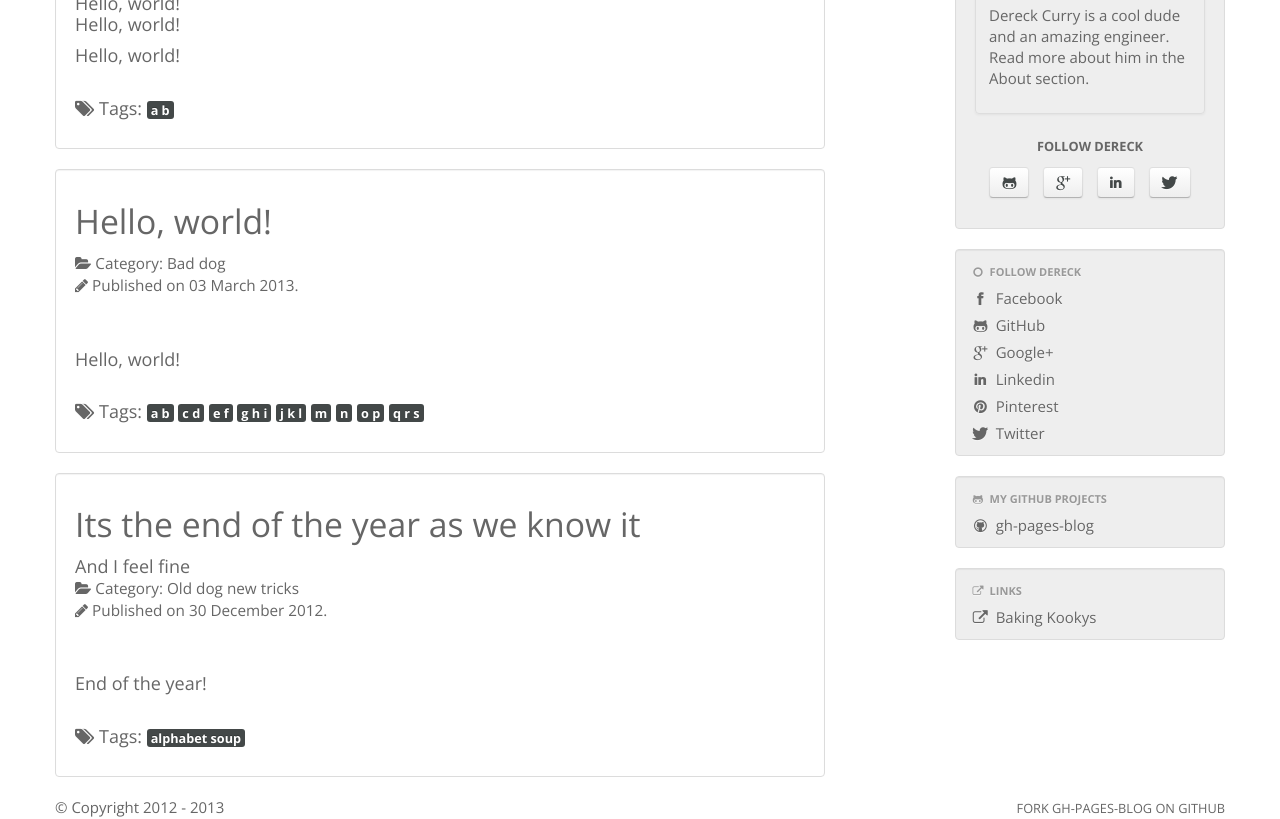
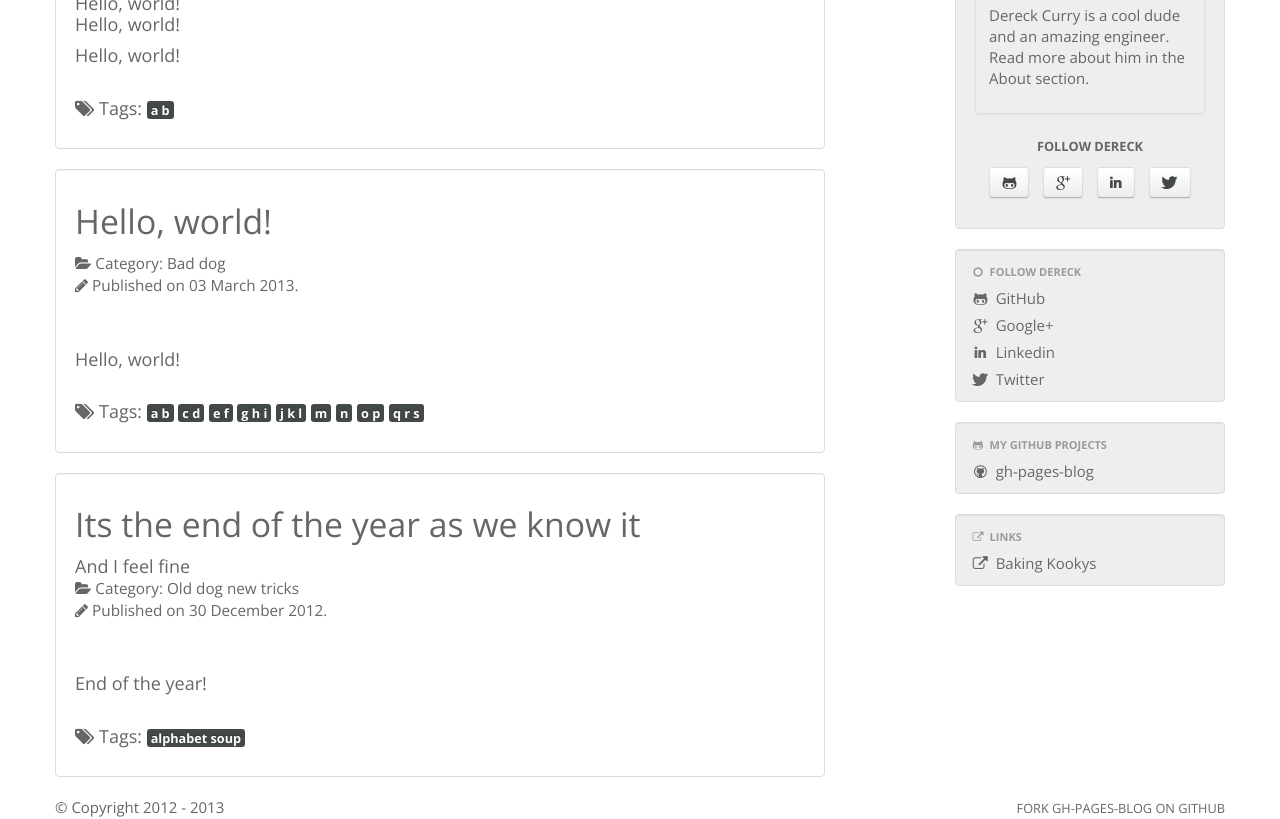
Before and after one commit to thedereck/thedereck.github.com, a Jekyll site: the page built from index.html, in a window 1280 px wide, cut to the strip 292-1111 px from the top of the page. Built offline with Jekyll 4.4.1, drawn with Linux system fonts in a browser that asks for light colours.

Commit message:
Fixing Social Link section

```diff
--- a/_includes/body/sections/social-links.html
+++ b/_includes/body/sections/social-links.html
@@ -21,6 +21,7 @@
 			{% endif %}
 		</li>
 		{% for link in site.social_links.links %}
+			{% if link.enabled %}
 		<li>
 			<a href="{{ link.url }}">
 				{% if site.font_awesome.enabled and link.font_awesome_icon %}
@@ -29,6 +30,7 @@
 				{{ link.name }}
 			</a>
 		</li>
+			{% endif %}
 		{% endfor %}
 	</ul>
 </div>
```
